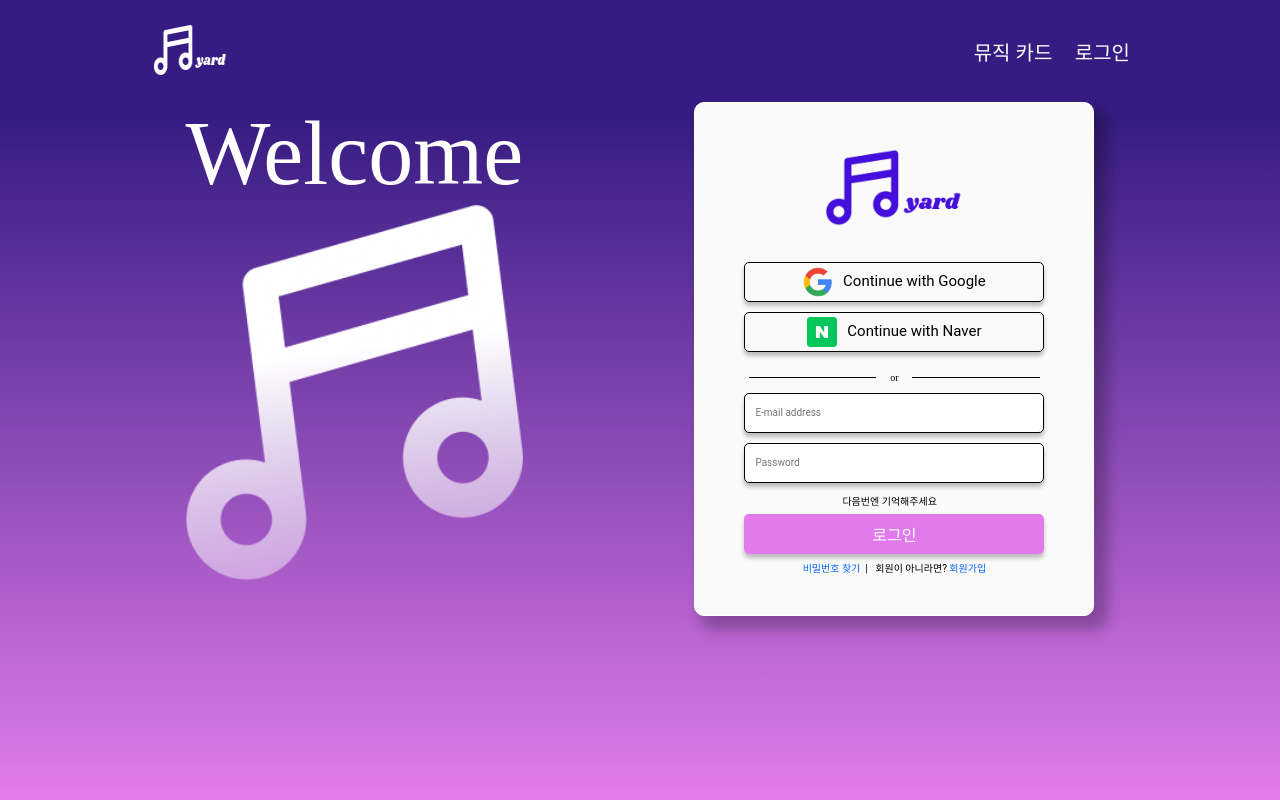
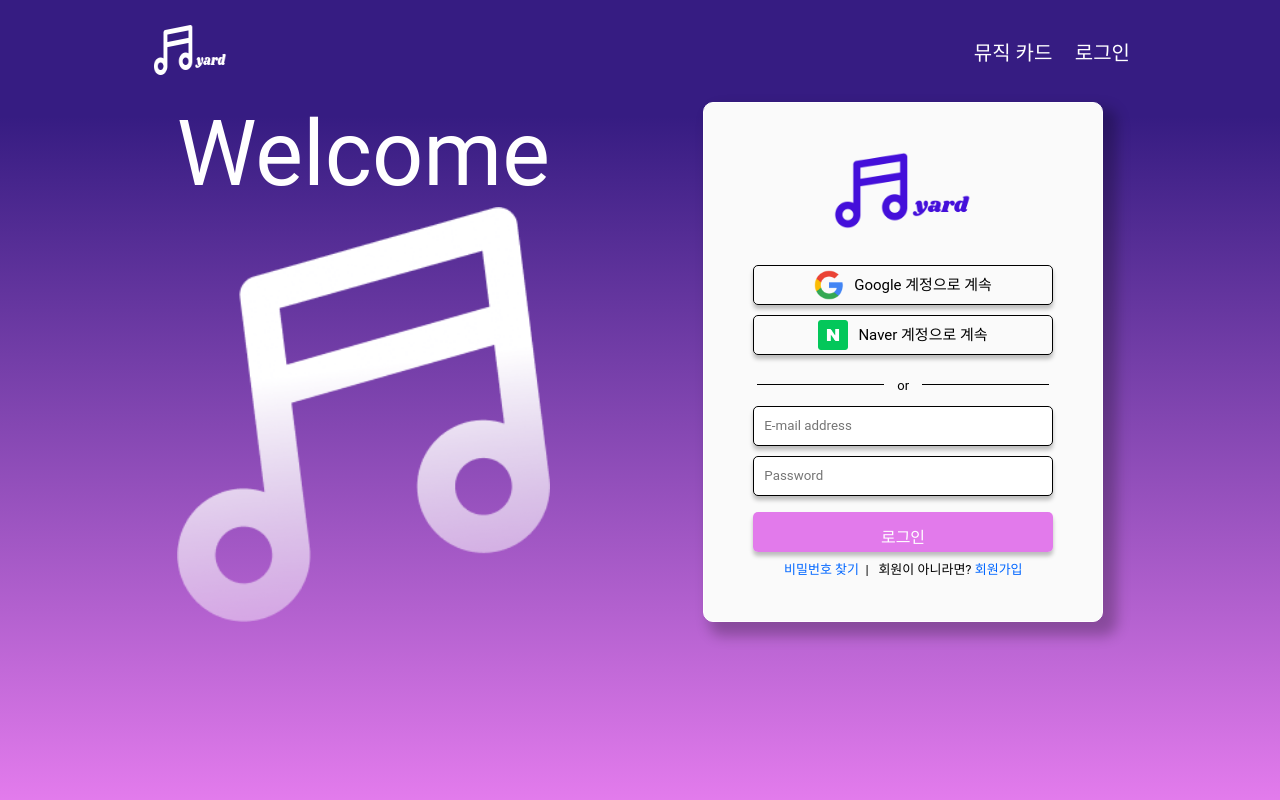
Before and after one commit to jnl1128/Yard, a Django app: page /accounts/login/ in a window 1280 px wide. Run offline with Django 4.2, Linux system fonts and the light colour scheme; parts of the project's set-up code (start-up, migrations or seed data) failed here and were passed over; some libraries are stand-ins or nearby versions; some web fonts are replaced.

Commit message:
[REFACT] accounts css done

```diff
--- a/static/css/account.css
+++ b/static/css/account.css
@@ -72,7 +72,7 @@ button.primaryAction{
 
 button.primaryAction {
   font-size: 16px;
-  padding-top: 0.5em;
+  padding-top: 1.2rem;
   margin: 0.4em;
   background-color: rgba(219, 86, 231, 0.78);
   border: white;
@@ -147,3 +147,16 @@ button.primaryAction {
   justify-content: center !important;
   border-bottom: 0 !important;
 }
+
+#id_userImg {
+  padding-left: 20%;
+}
+
+a.socialaccount_provider {
+  font-size:medium;
+  color: black;
+  border: black 1px solid;
+  border-radius: 0.5rem;
+  padding: 0.5rem 1rem;
+  margin: 2rem;
+}
--- a/static/css/style.css
+++ b/static/css/style.css
@@ -10,7 +10,7 @@
 
 * {
   box-sizing: border-box;
-  font-family: ""Roboto";"
+  font-family: "Roboto";
 }
 
 html {
--- a/static/css/variables.css
+++ b/static/css/variables.css
@@ -56,16 +56,16 @@
 
 .form-submit-btn{
   font-size: 16px;
-  padding-top: 0.5em;
+  padding-top: 1.2rem !important;
   margin: 0.4em;
   background-color: rgba(219, 86, 231, 0.78);
   border: white;
-  color: white;
+  color: white !important;
 }
 
 .btn-white {
   background-color: white;
-  color: black;
+  color: black !important;
   border: 1px solid black;
 }
 
@@ -85,4 +85,21 @@
   font-family: Roboto;
   font-style: normal;
   font-weight: normal;
+  font-size: 1.3rem;
 }
+
+.float-on-hover {
+  vertical-align: middle;
+  -webkit-transform: perspective(1px) translateZ(0);
+  transform: perspective(1px) translateZ(0);
+  -webkit-transition-duration: 0.3s;
+  transition-duration: 0.3s;
+  -webkit-transition-property: transform;
+  transition-property: transform;
+  -webkit-transition-timing-function: ease-out;
+  transition-timing-function: ease-out;
+}
+.float-on-hover:hover, .float-on-hover:focus, .float-on-hover:active {
+  -webkit-transform: translateY(-0.25rem);
+  transform: translateY(-0.25rem);
+}
--- a/templates/account/base.html
+++ b/templates/account/base.html
@@ -41,6 +41,7 @@
 
     {% block extra_body %}
     {% endblock %}
+    {% block js %} {% endblock %}
     <script src="{%static 'js/account.js'%}"></script>
   </body>
 </html>
--- a/templates/account/email_confirm.html
+++ b/templates/account/email_confirm.html
@@ -22,7 +22,7 @@
 
         <form method="post" action="{% url 'account_confirm_email' confirmation.key %}">
         {% csrf_token %}
-            <button class="form-white-btn form-submit-btn" type="submit">{% trans '확인' %}</button>
+            <button class="form-white-btn form-submit-btn float-on-hover" type="submit">{% trans '확인' %}</button>
         </form>
 
         {% else %}
--- a/templates/account/login.html
+++ b/templates/account/login.html
@@ -17,29 +17,30 @@
       <img src="../../static/img/logoPurple.png" width="150px">
     </div>
     <div class="account--social center-container">
-      <a class="form-white-btn" href="{% provider_login_url 'google' %}">
+      <a class="form-white-btn float-on-hover" href="{% provider_login_url 'google' %}">
         <img src="/static/img/Google.png" height="30px">
-        <span class='form-white-btn-font'>Continue with Google</span>
+        <span class='form-white-btn-font'>Google 계정으로 계속</span>
       </a>
-      <a class="form-white-btn" href="{% provider_login_url 'naver' %}">
+      <a class="form-white-btn float-on-hover" href="{% provider_login_url 'naver' %}">
         <img src="/static/img/Naver.png" height="30px">
-        <span class="form-white-btn-font">Continue with Naver</span>
+        <span class="form-white-btn-font">Naver 계정으로 계속</span>
       </a>
     </div>
 
-    <div class="account--or">
+    <div class="account--or Roboto">
       <hr width="40%" ><div>or</div><hr width="40%">
     </div>
 
-    <form class="login center-container" method="POST" action="{% url 'account_login' %}">
+    <form class="login center-container Roboto" method="POST" action="{% url 'account_login' %}">
       {% csrf_token %}
-      {{ form.as_p }}
+      {{ form.login }}
+      {{ form.password }}
       {% if redirect_field_value %}
       <input type="hidden" name="{{ redirect_field_name }}" value="{{ redirect_field_value }}" />
       {% endif %}
-      <button class="form-white-btn primaryAction" type="submit">{% trans "로그인" %}</button>
+      <button class="form-white-btn primaryAction float-on-hover" type="submit">{% trans "로그인" %}</button>
       <div style="display: flex;">
-        <a class="button secondaryAction" href="{% url 'account_reset_password' %}">{% trans "비밀번호 찾기" %}</a>
+        <a class="button secondaryAction Roboto" href="{% url 'account_reset_password' %}">{% trans "비밀번호 찾기" %}</a>
         <div class="Roboto" style="margin-left: 0.5em;">
           |
           <span class="Roboto" style="margin-left: 0.5em;">회원이 아니라면? </span><a class="button secondaryAction" href="{% url 'account_signup' %}">{% trans "회원가입" %}</a>
--- a/templates/account/logout.html
+++ b/templates/account/logout.html
@@ -19,8 +19,8 @@
       {% if redirect_field_value %}
       <input type="hidden" name="{{ redirect_field_name }}" value="{{ redirect_field_value }}"/>
       {% endif %}
-      <button class="form-white-btn form-submit-btn btn-white" type="submit">{% trans '로그아웃' %}</button>
-      <a class="form-white-btn form-submit-btn" href="/">{% trans '메인으로 돌아가기' %}</a>
+      <button class="form-white-btn form-submit-btn btn-white float-on-hover" type="submit">{% trans '로그아웃' %}</button>
+      <a class="form-white-btn form-submit-btn float-on-hover" href="/">{% trans '메인으로 돌아가기' %}</a>
     </form>
   </div>
 </div>
--- a/templates/account/password_change.html
+++ b/templates/account/password_change.html
@@ -15,7 +15,7 @@
         <form method="POST" class="center-container" action="{% url 'account_change_password' %}" class="password_change">
             {% csrf_token %}
             {{ form.as_p }}
-            <button type="submit" class="form-white-btn form-submit-btn" name="action">{% trans "비밀번호 변경" %}</button>
+            <button type="submit" class="form-white-btn form-submit-btn float-on-hover" name="action">{% trans "비밀번호 변경" %}</button>
             <a class="form-white-btn-font textContent" href="{% url 'account_reset_password' %}">{% trans "비밀번호를 잊으셨나요?" %}</a>
         </form>
     </div>
--- a/templates/account/password_reset.html
+++ b/templates/account/password_reset.html
@@ -21,7 +21,7 @@
         <form method="POST" class="center-container" action="{% url 'account_reset_password' %}" class="password_reset">
             {% csrf_token %}
             {{ form.as_p }}
-            <input type="submit" class="form-white-btn form-submit-btn" value="{% trans '비밀번호 초기화' %}" />
+            <button type="submit" class="form-white-btn form-submit-btn float-on-hover">비밀번호 초기화</button>
         </form>
     </div>
 </div>
--- a/templates/account/password_reset_from_key.html
+++ b/templates/account/password_reset_from_key.html
@@ -20,7 +20,7 @@
                 <form method="POST" class="center-container" action="{{ action_url }}">
                     {% csrf_token %}
                     {{ form.as_p }}
-                    <input class="form-white-btn form-submit-btn" type="submit" name="action" value="{% trans '비밀번호 변경' %}"/>
+                    <input class="form-white-btn form-submit-btn float-on-hover" type="submit" name="action" value="{% trans '비밀번호 변경' %}"/>
                 </form>
             {% endif %}
         </div>
--- a/templates/socialaccount/login.html
+++ b/templates/socialaccount/login.html
@@ -21,7 +21,7 @@
 
     <form method="post">
       {% csrf_token %}
-      <button class="form-white-btn form-submit-btn" type="submit">{% trans "계속하기" %}</button>
+      <button class="form-white-btn form-submit-btn float-on-hover" type="submit">{% trans "계속하기" %}</button>
     </form>
   </div>
 </div>
--- a/user/forms.py
+++ b/user/forms.py
@@ -1,3 +1,4 @@
+from logging import PlaceHolder
 from re import M
 from allauth.account.forms import SignupForm
 from django import forms
@@ -7,7 +8,7 @@ YEARS= [x for x in range(1940,2030)]
 
 class CustomSignupForm(SignupForm):
     userImg = forms.ImageField(label="유저 이미지", required=False)
-    nickName = forms.CharField(label="닉네임", max_length=30, required=True)
+    nickName = forms.CharField(label="닉네임", max_length=7, required=True, widget= forms.TextInput(attrs={'placeholder':'별명'}))
     gender = forms.ChoiceField(label="성별", choices=GENDER_CHOICES, required=True)
     birth = forms.DateField(label="생년월일", widget=forms.SelectDateWidget(years=YEARS), initial="2022-01-01", required=True)
 
```
Also changed, not shown: templates/account/email.html (+7 -7 lines), templates/account/signup.html (+13 -6 lines), templates/socialaccount/connections.html (+8 -8 lines), user/migrations/0002_feed_inputtags.py (added).
